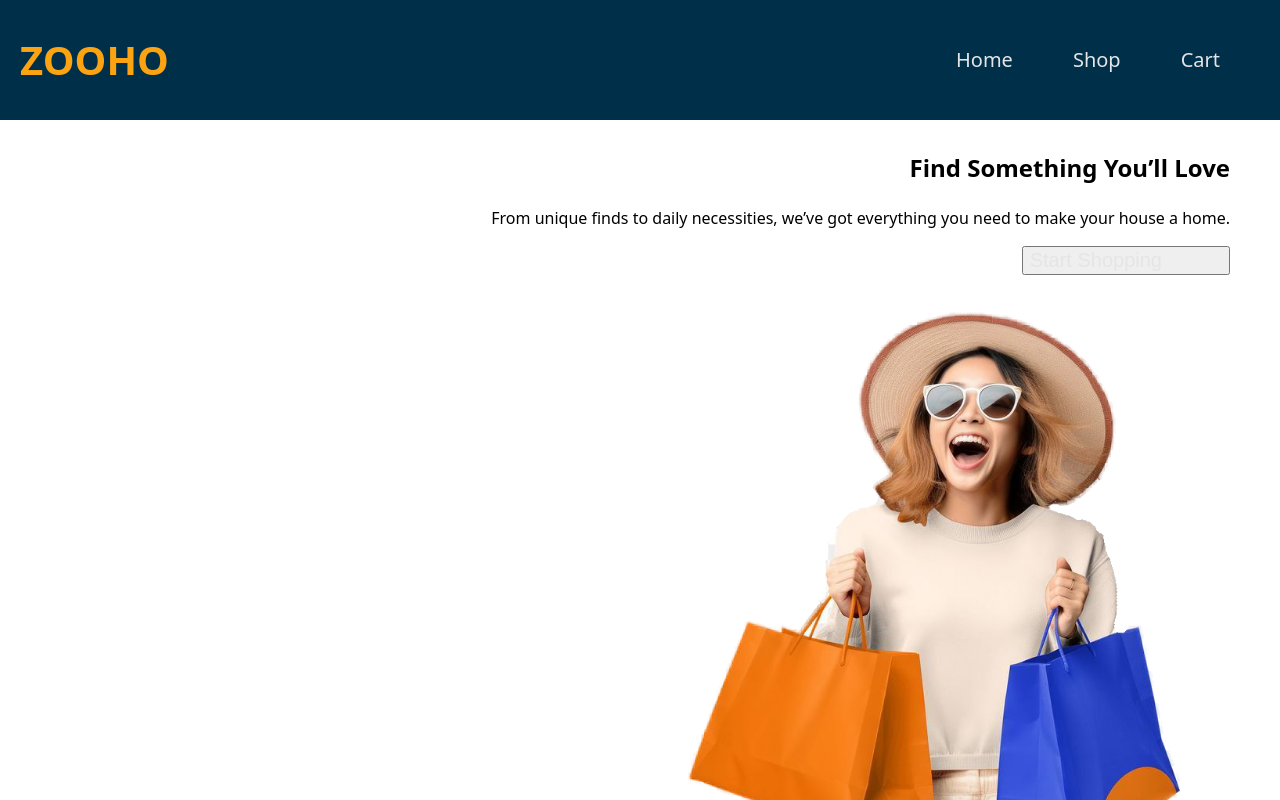
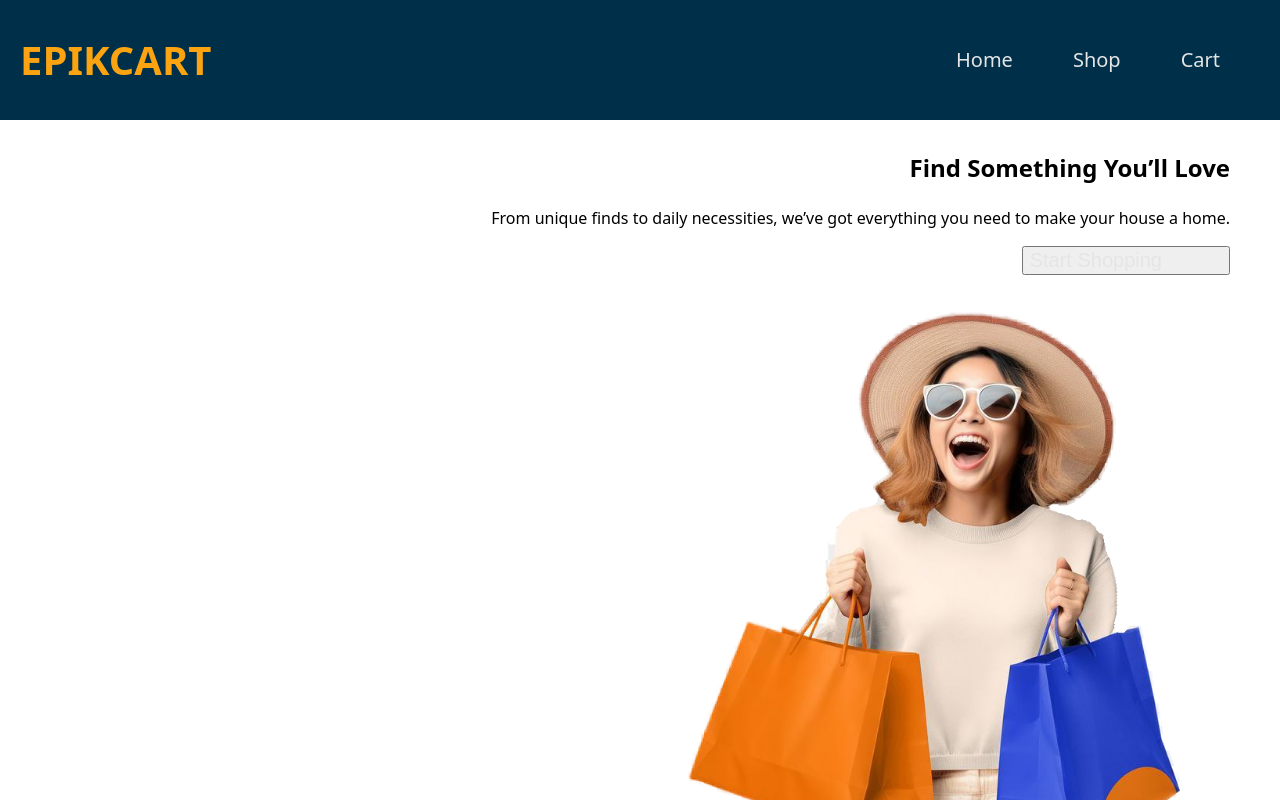
Before and after one commit to navjotmaan/shopping-cart, a React (Vite) app: page / in a window 1280 px wide. Shown: the top 800 px of the page. Built offline with nearby package versions, Linux system fonts and the light colour scheme.

Commit message:
add site name into nav bar

```diff
--- a/src/components/App.jsx
+++ b/src/components/App.jsx
@@ -5,7 +5,7 @@ const App = () => {
     return (
         <div>
             <nav className="navigation-bar">
-                <h1>ZOOHO</h1>
+                <h1>EPIKCART</h1>
                 <div className="links-bar">
                     <Link to='/'>Home</Link>
                     <Link to='shop'>Shop</Link>
```
